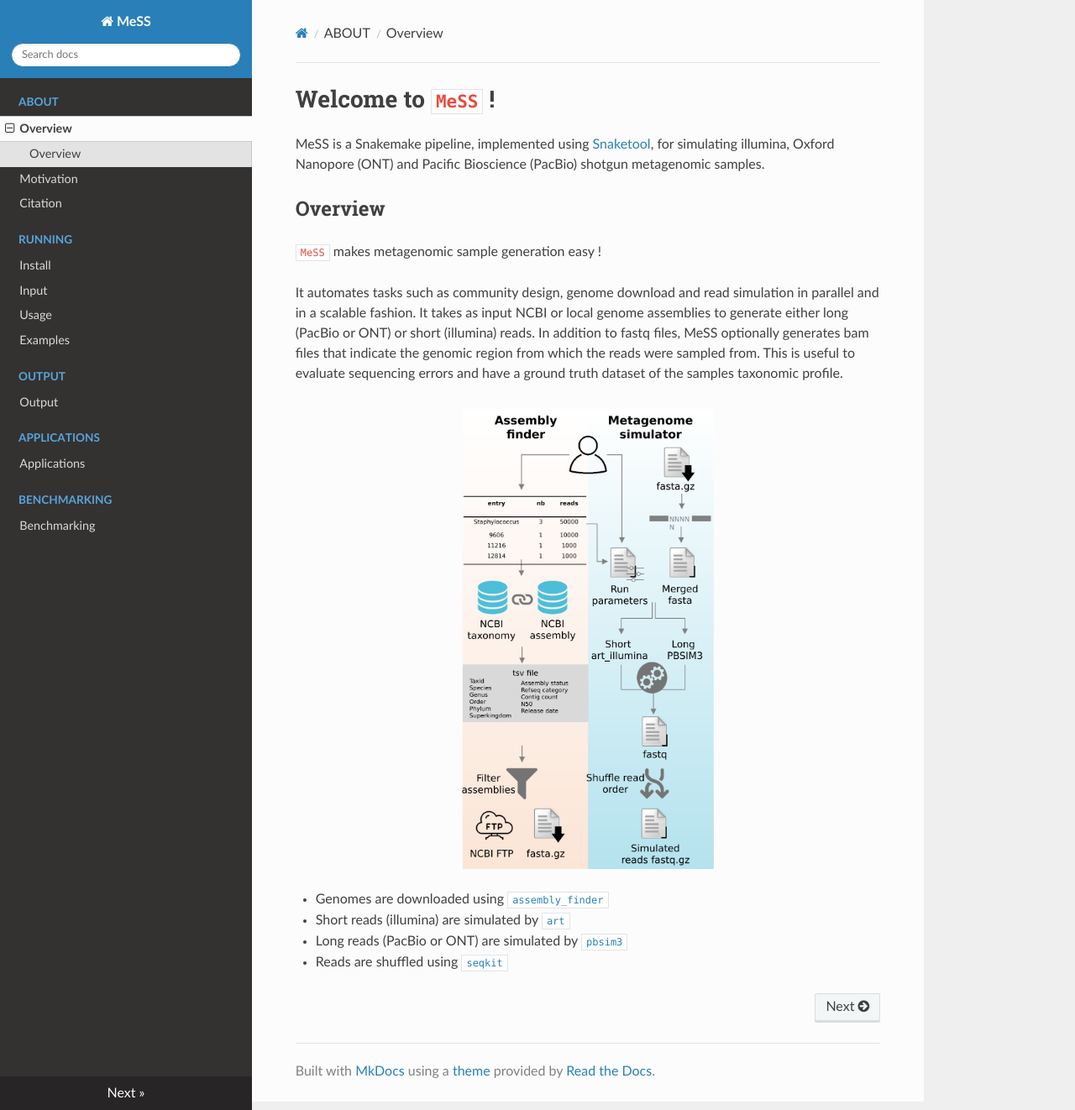
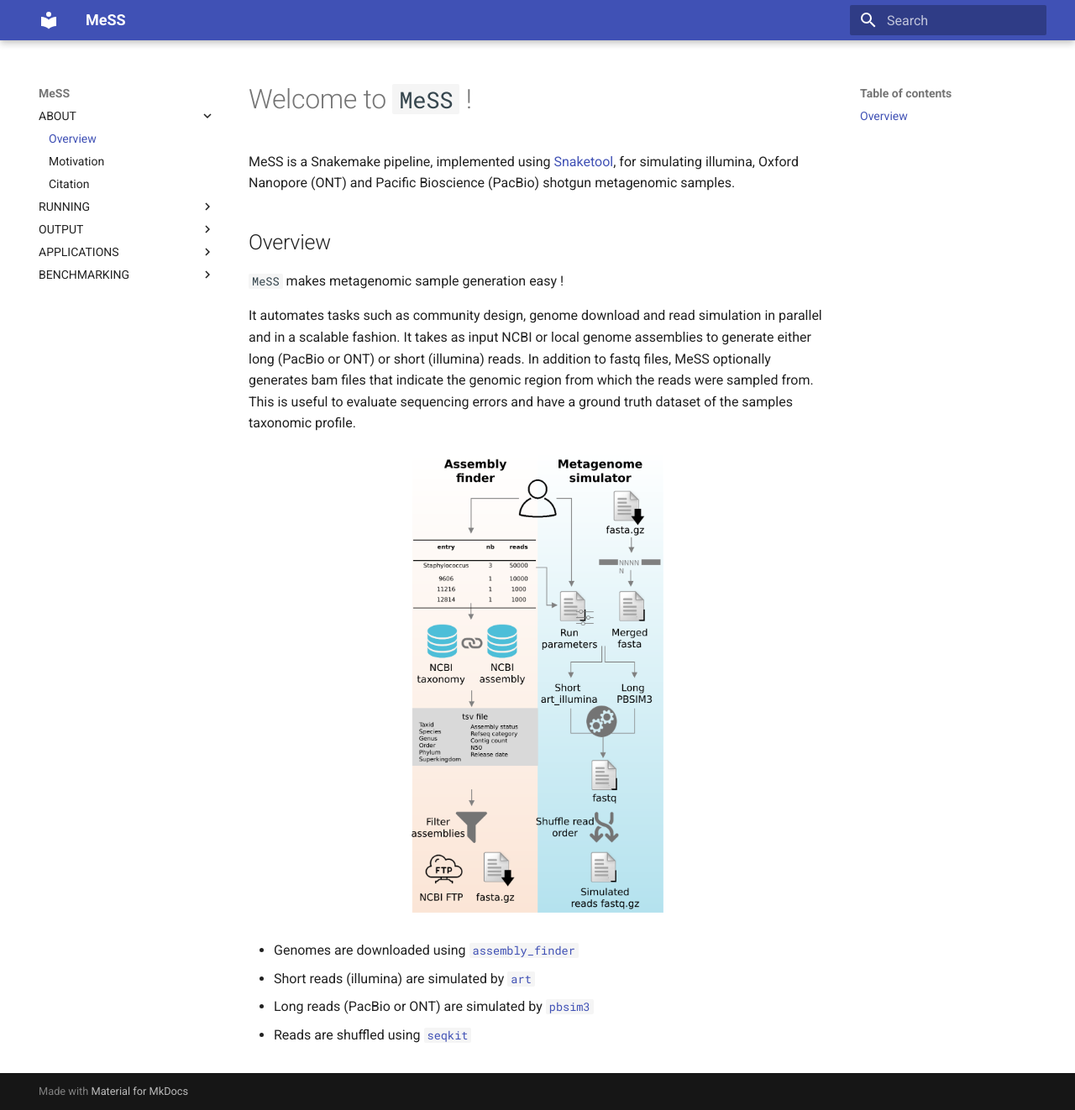
Before and after one commit to metagenlab/MeSS, an MkDocs documentation site: the page built from docs/index.md, in a window 1280 px wide and 1322 px high. Shown: the whole window at 84% size. Built offline with MkDocs 1.6.1 and Material for MkDocs 9.7.7, drawn with Linux system fonts in a browser that asks for light colours; nearby versions of some CDN libraries.

Commit message:
added mkdocs material theme

```diff
--- a/mkdocs.yml
+++ b/mkdocs.yml
@@ -2,7 +2,7 @@
 site_url: "https://github.com/metagenlab/MeSS"
 site_author: Farid Chaabane
 theme:
-  name: readthedocs
+  name: material
   highlightjs: true
   hljs_languages:
     - yaml
```
Also changed, not shown: docs/requirements.txt (+5 -4 lines).
